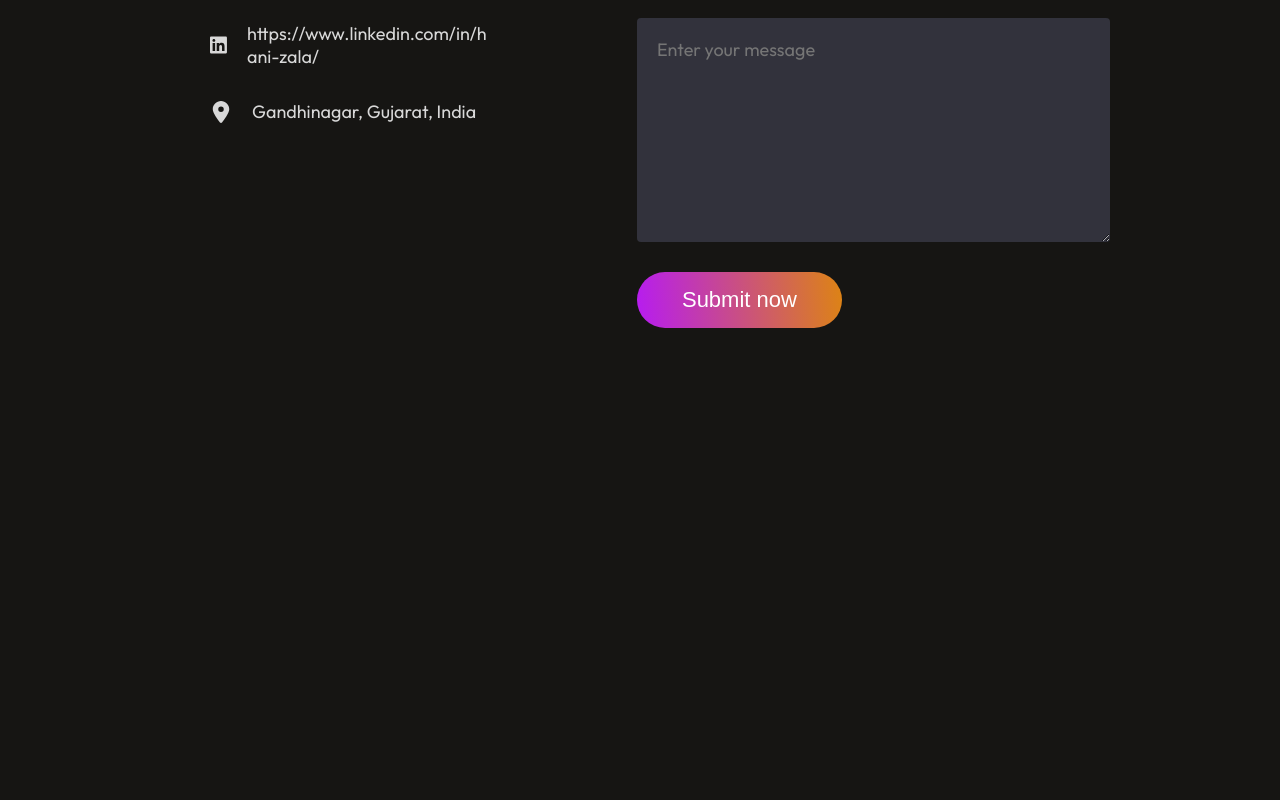
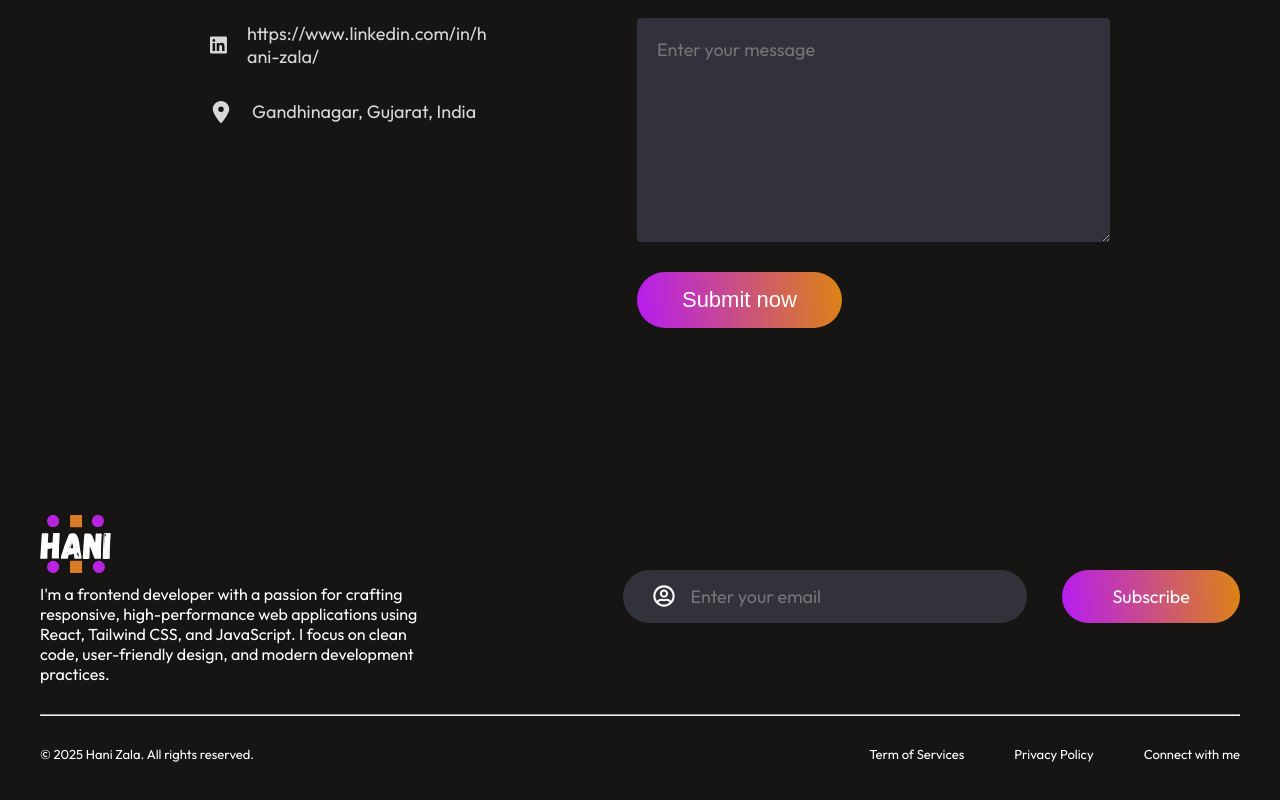
Before and after one commit to Hani239/Portfolio, a React (Vite) app: page / in a window 1280 px wide. Shown: the part 4305-5105 px from the top of the page. Before the commit the page ends 4833 px from the top, so only its background shows below. Built offline with nearby package versions, Linux system fonts and the light colour scheme.

Commit message:
Footer created

```diff
--- a/src/App.jsx
+++ b/src/App.jsx
@@ -5,6 +5,7 @@ import About from './Components/About/About'
 import Services from './Components/Services/Services'
 import MyWork from './Components/MyWork/MyWork'
 import Contact from './Components/Contact/Contact'
+import Footer from './Components/Footer/Footer'
 
 const App = () => {
   return (
@@ -15,6 +16,7 @@ const App = () => {
       <Services/>
       <MyWork/>
       <Contact/>
+      <Footer/>
     </div>
   )
 }
--- /dev/null
+++ b/src/Components/Footer/Footer.css
@@ -0,0 +1,72 @@
+.footer{
+    /* margin: 50px 170px; */
+    display: flex;
+    flex-direction: column;
+    gap: 30px;
+}
+
+.footer-top{
+    display: flex;
+    justify-content: space-between;
+}
+
+.footer-top-left p{
+    font-size: 16px;
+    max-width: 400px;
+}
+
+.footer-top-right{
+    display: flex;
+    align-items: center;
+    gap: 35px;
+}
+
+.footer-email-input{
+    display: flex;
+    justify-content: center;
+    align-items: center;
+    gap: 15px;
+    padding: 15px 30px;
+    border-radius: 50px;
+    background: #32323B;
+    padding-right: 80px;
+}
+
+.footer-email-input input{
+    outline: none;
+    border: none;
+    background: transparent;
+    color: #a0a0a0;
+    font-family: Outfit;
+    font-size: 18px;
+}
+
+.footer-subscribe{
+    font-size: 18px;
+    padding: 15px 50px;
+    border-radius: 50px;
+    background: linear-gradient(264deg, #df8908 -5.09%, #b415ff 106.28%);
+    cursor: pointer;
+    transition: 0.3s;
+}
+
+.footer-bottom{
+    display: flex;
+    justify-content: space-between;
+    font-size: 13px;
+}
+
+.footer-bottom-right{
+    display: flex;
+    gap: 50px;
+    margin-bottom: 20px;
+}
+
+.footer-email-input:hover{
+    border: 2px solid white;
+}
+
+.footer-subscribe:hover{
+    transform: scale(1.1);
+    transition: 0.3s;
+}
--- /dev/null
+++ b/src/Components/Footer/Footer.jsx
@@ -0,0 +1,35 @@
+import React from 'react'
+import './Footer.css'
+import footer_logo from '../../assets/logo.svg'
+import { FaRegUserCircle } from "react-icons/fa";
+
+const Footer = () => {
+  return (
+   <div className="footer">
+    <div className="footer-top">
+        <div className="footer-top-left">
+            <img src={footer_logo} alt="Footer Logo" width={72} />
+            <p>I&apos;m a frontend developer with a passion for crafting responsive, high-performance web applications using React, Tailwind CSS, and JavaScript. I focus on clean code, user-friendly design, and modern development practices.</p>
+        </div>
+        <div className="footer-top-right">
+            <div className="footer-email-input">
+                <FaRegUserCircle size={22} />
+                <input type="email" placeholder='Enter your email' />
+            </div>
+            <div className="footer-subscribe">Subscribe</div>
+        </div>
+    </div>
+    <hr />
+    <div className="footer-bottom">
+        <p className="footer-bottom-left">© 2025 Hani Zala. All rights reserved.</p>
+        <div className="footer-bottom-right">
+            <p>Term of Services</p>
+            <p>Privacy Policy</p>
+            <p>Connect with me</p>
+        </div>
+    </div>
+   </div>
+  )
+}
+
+export default Footer
```
